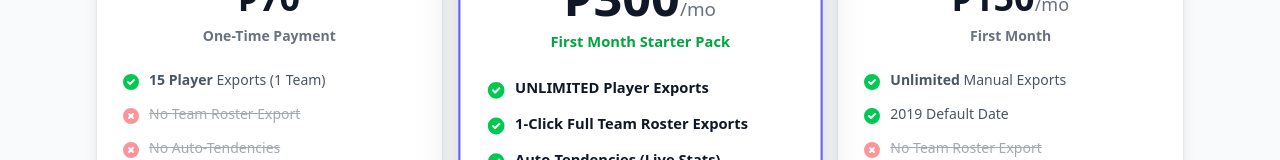
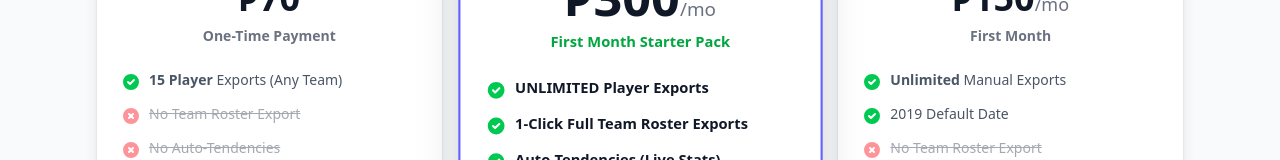
Before and after one commit to drenzawe/NBA2k20Tools-Web, an Angular app: page / in a window 1280 px wide. Shown: the part 3547-3707 px from the top of the page. Built offline with nearby package versions, Linux system fonts and the light colour scheme.

Commit message:
- Fixed the 15 player text for starter pack to prevent confusion

```diff
--- a/src/app/app.html
+++ b/src/app/app.html
@@ -318,7 +318,7 @@
                   d="M10 18a8 8 0 100-16 8 8 0 000 16zm3.707-9.293a1 1 0 00-1.414-1.414L9 10.586 7.707 9.293a1 1 0 00-1.414 1.414l2 2a1 1 0 001.414 0l4-4z"
                   clip-rule="evenodd" />
               </svg>
-              <span><strong>15 Player</strong> Exports (1 Team)</span>
+              <span><strong>15 Player</strong> Exports (Any Team)</span>
             </li>
             <li class="flex items-start gap-2 opacity-50">
               <svg class="w-5 h-5 text-red-500 shrink-0 mt-0.5" fill="currentColor" viewBox="0 0 20 20">
```
